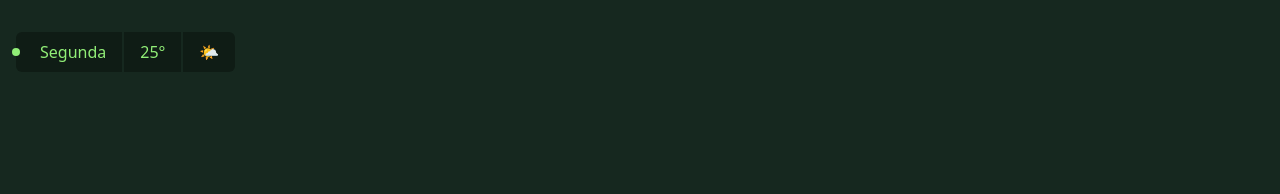
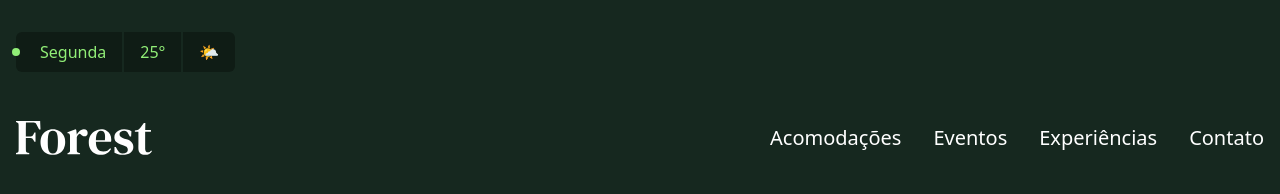
Before and after one commit to VictorNFerreira/Forest, a website: page src/index.html in a window 1280 px wide. Drawn offline with Linux system fonts and the light colour scheme.

Commit message:
Adicionado o header ao projeto

```diff
--- a/src/index.html
+++ b/src/index.html
@@ -19,5 +19,20 @@
                 </div>
             </div>
         </div>
+
+        <header class="container flex justify-between items-center py-8 gap-8">
+            <a href="">
+                <img src="./img/forest.svg" alt="Forest">
+            </a>
+
+            <nav>
+                <ul class="flex flex-wrap gap-8 text-xl text-white">
+                    <li><a class="hover:underline hover:underline-offset-4" href="#acomodacoes">Acomodações</a></li>
+                    <li><a class="hover:underline hover:underline-offset-4" href="#eventos">Eventos</a></li>
+                    <li><a class="hover:underline hover:underline-offset-4" href="#experiencias">Experiências</a></li>
+                    <li><a class="hover:underline hover:underline-offset-4" href="#contato">Contato</a></li>
+                </ul>
+            </nav>
+        </header>
     </body>
 </html>
```
Also changed, not shown: src/output.css.
